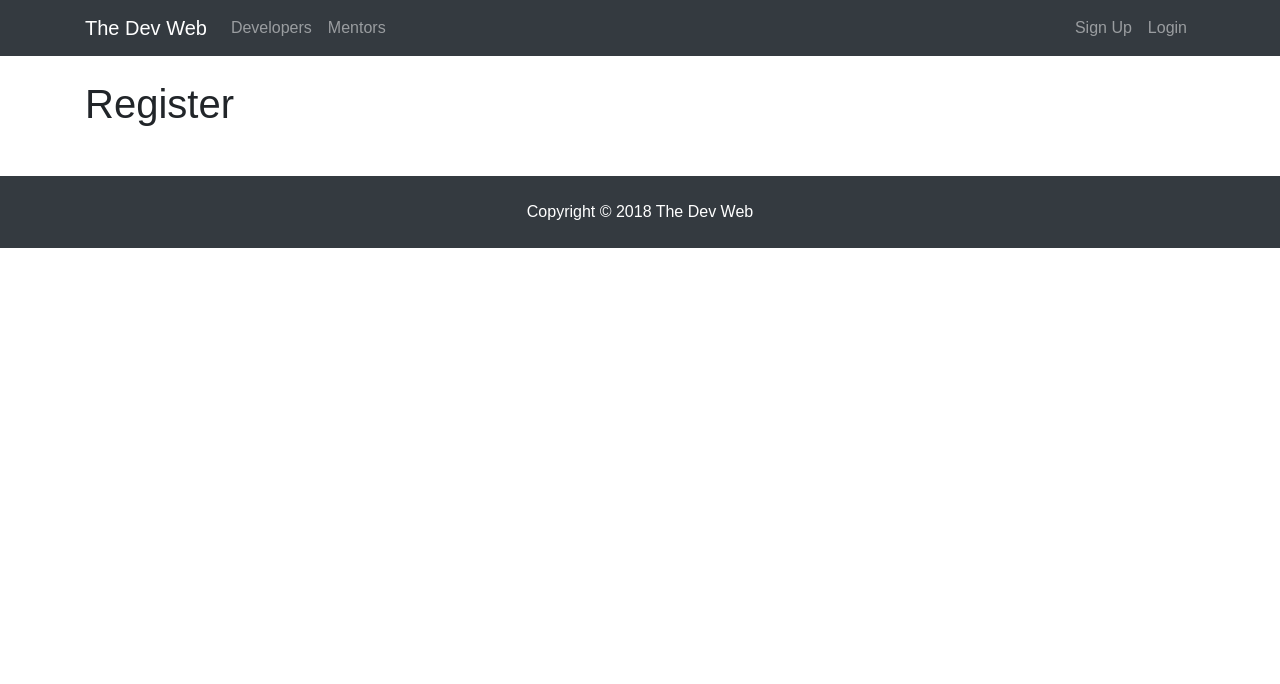
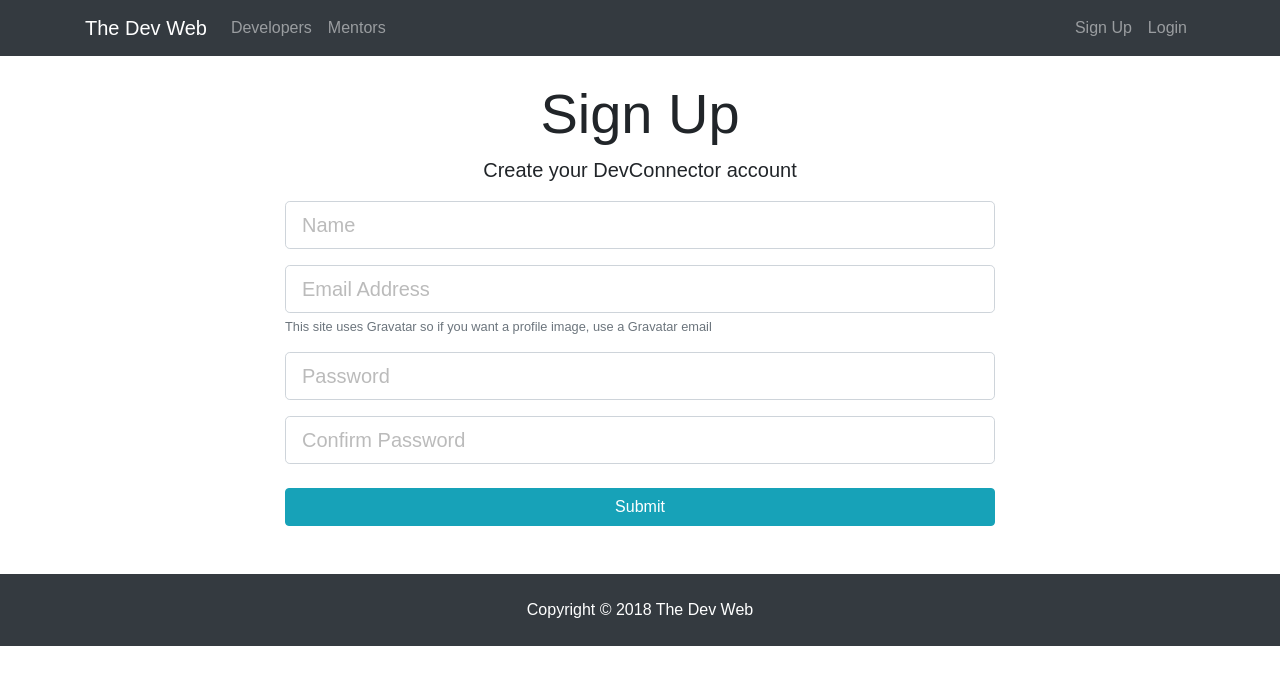
Before and after one commit to isaacdpierce/devweb, a React (Create React App) app in the folder client/: page /register in a window 1280 px wide. Shown: the top 684 px of the page. Built offline with nearby package versions, Linux system fonts and the light colour scheme.

Commit message:
Add state to Register component

```diff
--- a/client/src/components/auth/Register.js
+++ b/client/src/components/auth/Register.js
@@ -1,10 +1,96 @@
 import React, { Component } from 'react';
 
 class Register extends Component {
+  constructor() {
+    super();
+
+    this.state = {
+      name: '',
+      email: '',
+      password: '',
+      password2: '',
+      errors: {}
+    };
+
+    this.onChange = this.onChange.bind(this);
+    this.onSubmit = this.onSubmit.bind(this);
+  }
+
+  onChange(e) {
+    this.setState({ [e.target.name]: e.target.value });
+  }
+  onSubmit(e) {
+    e.preventDefault();
+
+    const newUser = {
+      name: this.state.name,
+      email: this.state.email,
+      password: this.state.password,
+      password2: this.state.password2
+    };
+    console.log(newUser);
+  }
+
   render() {
     return (
-      <div>
-        <h1>Register</h1>
+      <div className="register">
+        <div className="container">
+          <div className="row">
+            <div className="col-md-8 m-auto">
+              <h1 className="display-4 text-center">Sign Up</h1>
+              <p className="lead text-center">
+                Create your DevConnector account
+              </p>
+              <form onSubmit={this.onSubmit}>
+                <div className="form-group">
+                  <input
+                    type="text"
+                    className="form-control form-control-lg"
+                    placeholder="Name"
+                    name="name"
+                    value={this.state.name}
+                    onChange={this.onChange}
+                  />
+                </div>
+                <div className="form-group">
+                  <input
+                    type="email"
+                    className="form-control form-control-lg"
+                    placeholder="Email Address"
+                    name="email"
+                    value={this.state.email}
+                    onChange={this.onChange}
+                  />
+                  <small className="form-text text-muted">
+                    This site uses Gravatar so if you want a profile image, use
+                    a Gravatar email
+                  </small>
+                </div>
+                <div className="form-group">
+                  <input
+                    type="password"
+                    className="form-control form-control-lg"
+                    placeholder="Password"
+                    name="password"
+                    value={this.state.password}
+                    onChange={this.onChange}
+                  />
+                </div>
+                <div className="form-group">
+                  <input
+                    type="password"
+                    className="form-control form-control-lg"
+                    placeholder="Confirm Password"
+                    name="password2"
+                    value={this.state.password2}
+                    onChange={this.onChange}
+                  />
+                </div>
+                <input type="submit" className="btn btn-info btn-block mt-4" />
+              </form>
+            </div>
+          </div>
+        </div>
       </div>
     );
   }
```
Also changed, not shown: 1 other file (tests, documents, lock files or other folders).
